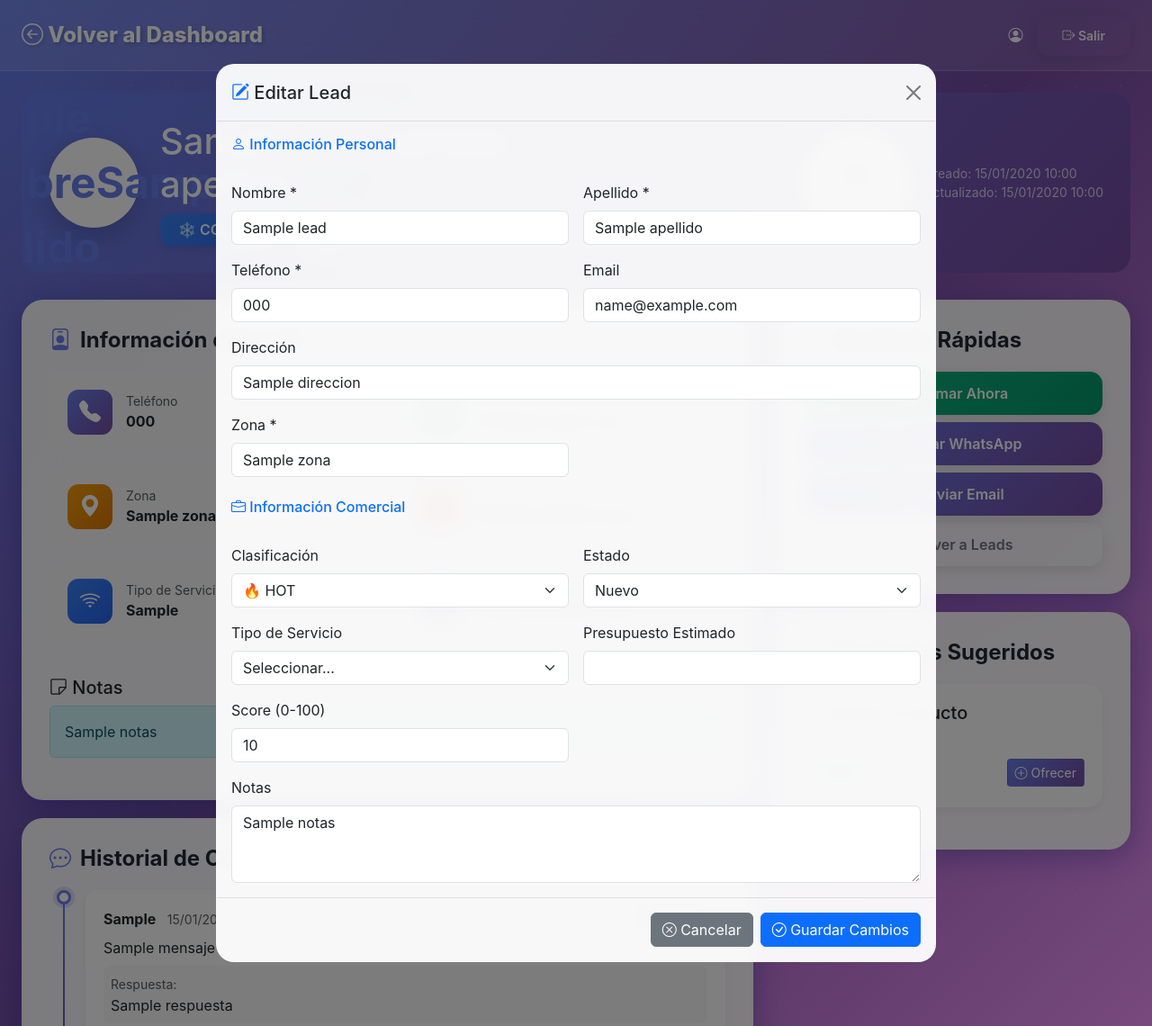
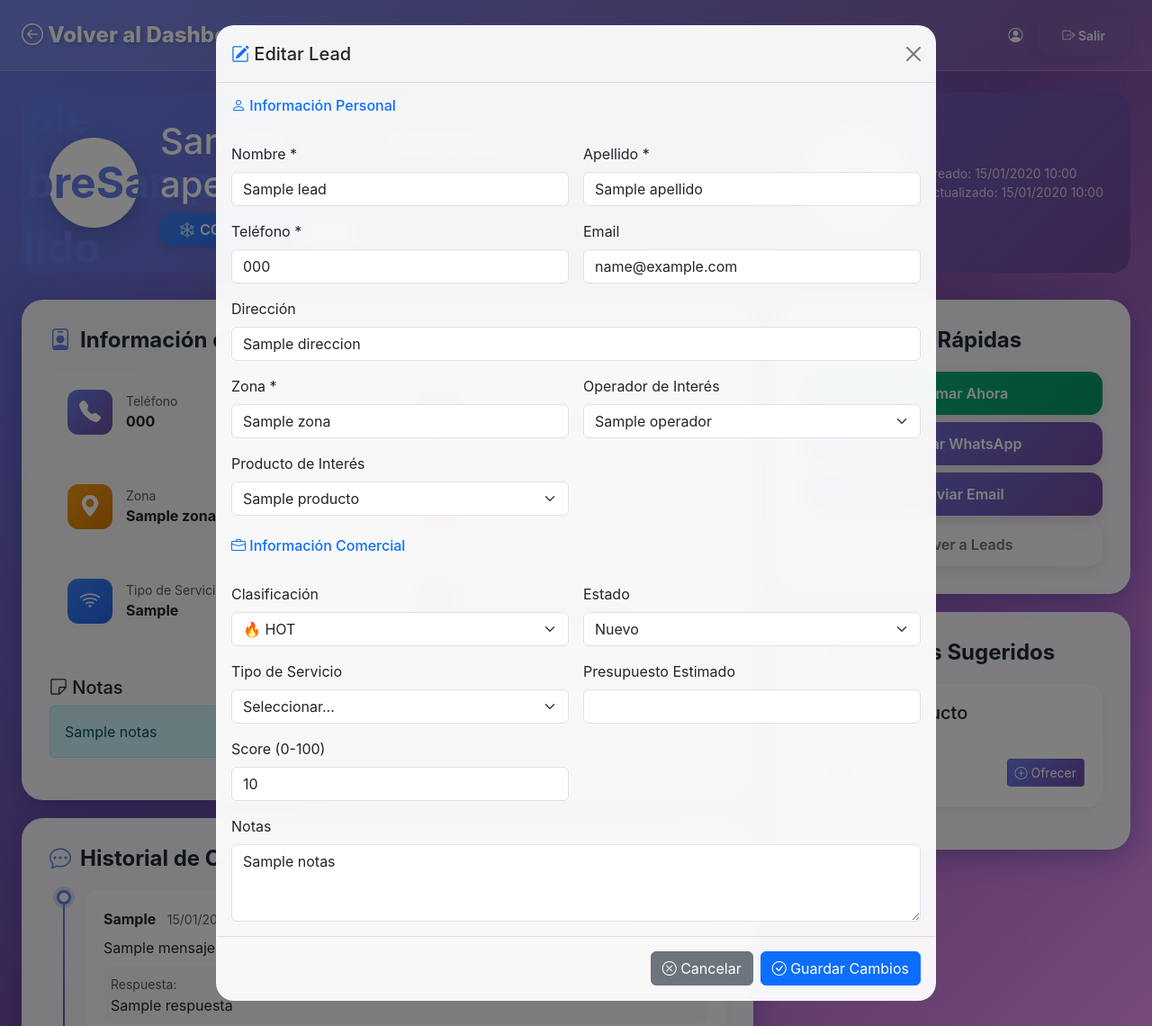
Before and after one commit to Jaisartuyk/tvservices-whatsapp, a Django app: template callcenter/templates/callcenter/lead_detail.html in a window 1280 px wide, after a click on "Editar Lead". Shown: the whole page at 90% size. Run offline with Django 4.2, Linux system fonts and the light colour scheme; the template is opened without the code that fills it: most values are stand-ins (such as "Sample title", 1, 10 or a date in 2020).

Commit message:
Add Operador and Producto fields to edit lead modal

```diff
--- a/callcenter/templates/callcenter/lead_detail.html
+++ b/callcenter/templates/callcenter/lead_detail.html
@@ -668,6 +668,24 @@
                                 <label class="form-label">Zona *</label>
                                 <input type="text" class="form-control" id="edit_zona" name="zona" value="{{ lead.zona }}" required>
                             </div>
+                            <div class="col-md-6">
+                                <label class="form-label">Operador de Interés</label>
+                                <select class="form-select" id="edit_operador" name="operador_interes_id">
+                                    <option value="">Ninguno</option>
+                                    {% for operador in operadores %}
+                                    <option value="{{ operador.id }}" {% if lead.operador_interes.id == operador.id %}selected{% endif %}>{{ operador.nombre }}</option>
+                                    {% endfor %}
+                                </select>
+                            </div>
+                            <div class="col-md-6">
+                                <label class="form-label">Producto de Interés</label>
+                                <select class="form-select" id="edit_producto" name="producto_interes_id">
+                                    <option value="">Ninguno</option>
+                                    {% for producto in productos_sugeridos %}
+                                    <option value="{{ producto.id }}" {% if lead.producto_interes.id == producto.id %}selected{% endif %}>{{ producto.nombre }}</option>
+                                    {% endfor %}
+                                </select>
+                            </div>
 
                             <!-- Información Comercial -->
                             <div class="col-12 mt-4">
```
Also changed, not shown: callcenter/views_update.py (+23 -1 lines).
